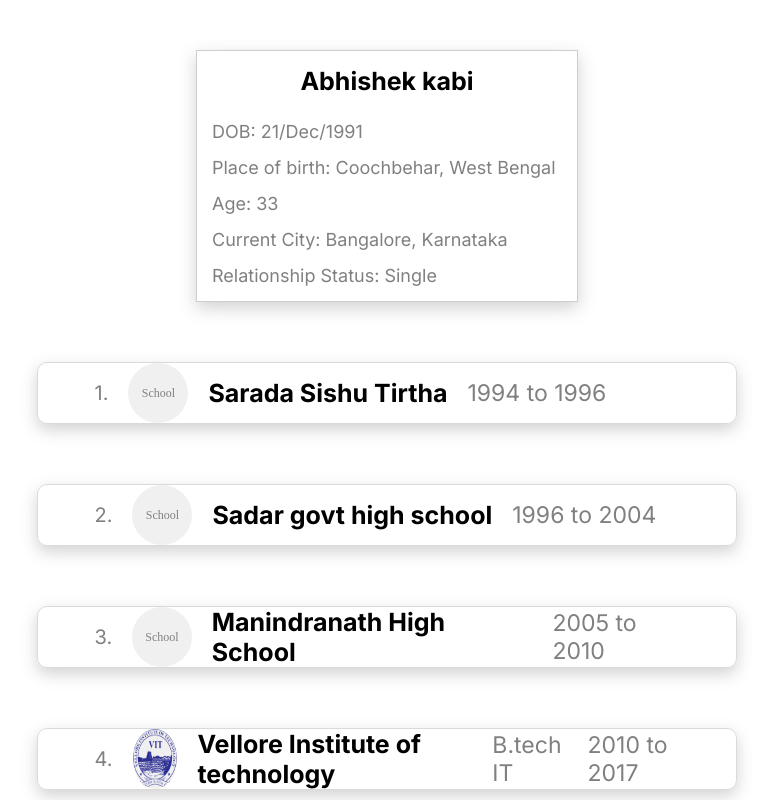
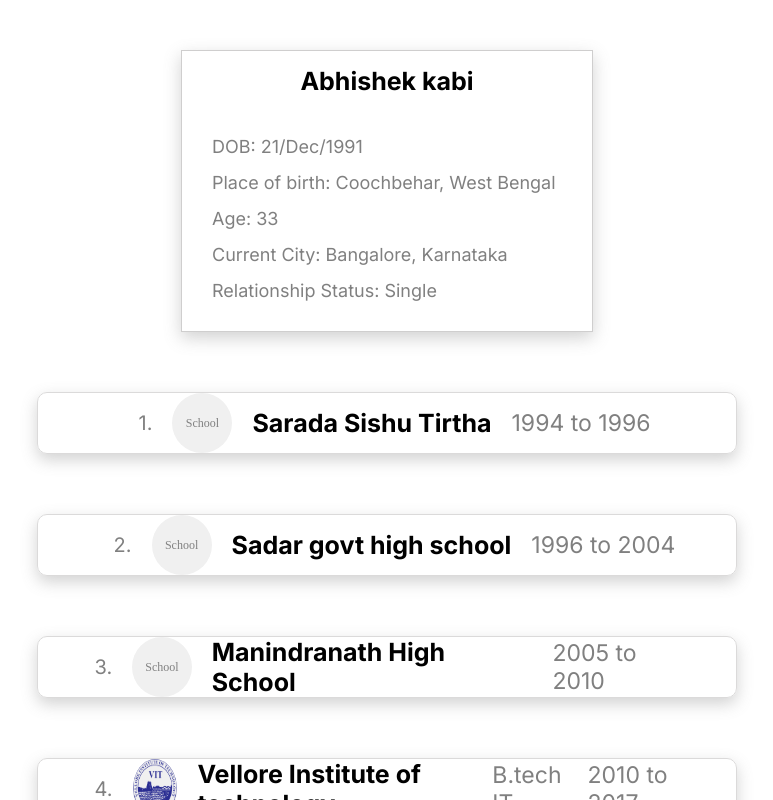
Before and after one commit to abk2191/jobs, a React (Vite) app: page / in a window 1280 px wide. Shown: the whole page, without its empty margins (253-1026 px from the left). Built offline with nearby package versions, Linux system fonts and the light colour scheme; a web font is replaced by a local one.

Commit message:
Added new features

```diff
--- a/src/index.css
+++ b/src/index.css
@@ -23,6 +23,7 @@
   font-family: "Inter", sans-serif;
   font-size: 18px;
   color: gray;
+  margin: 15px;
 }
 /*********************************/
 
@@ -106,6 +107,7 @@ body {
 .heading {
   display: flex;
   align-items: center;
+  flex-direction: column;
 }
 
 .kont {
```
